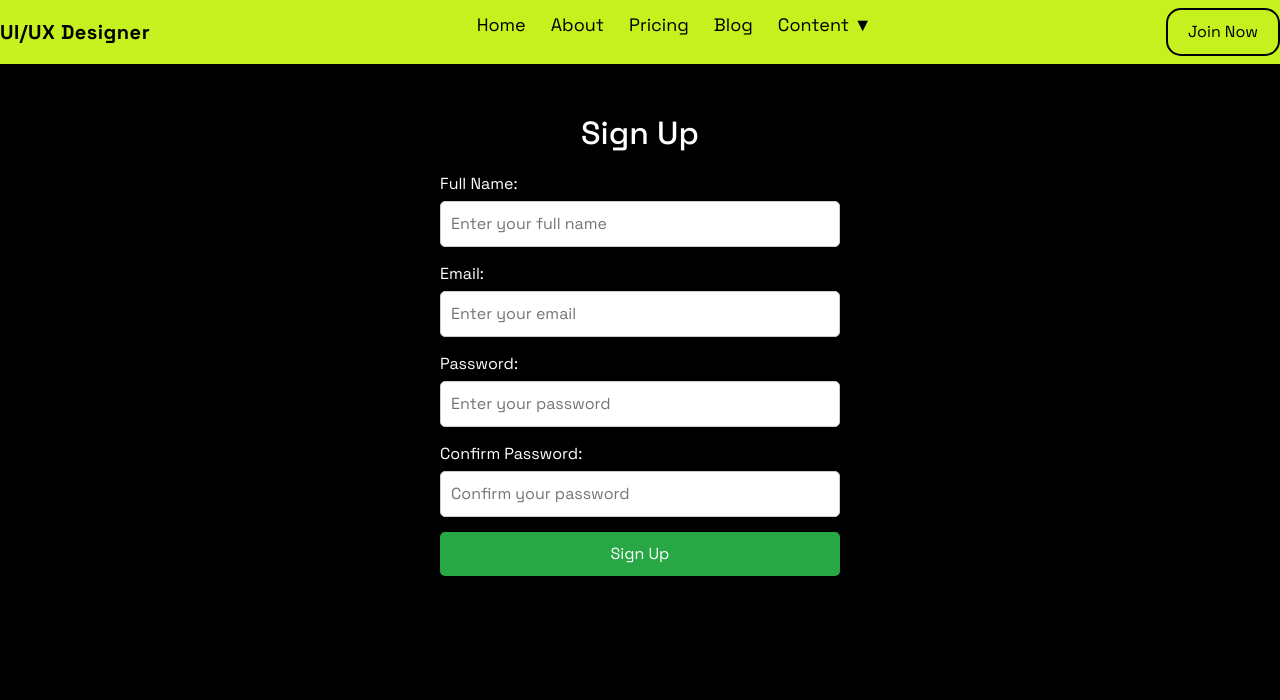
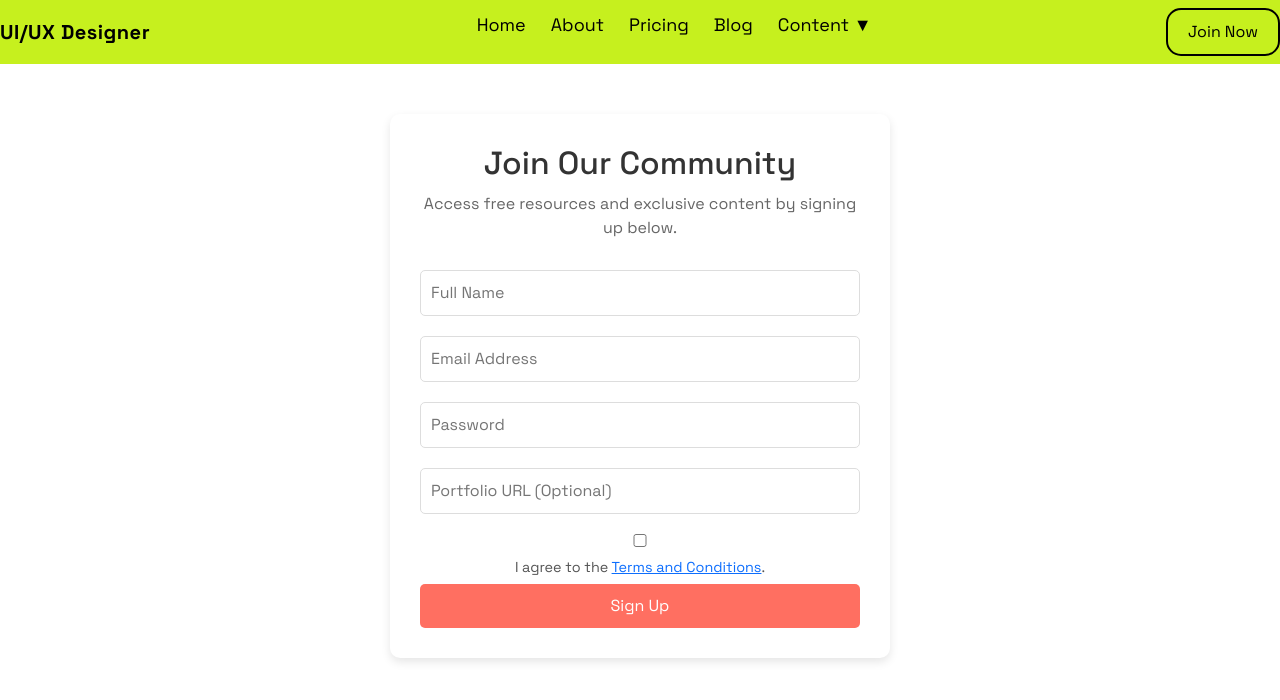
Before and after one commit to Anidisam/ux-designer, a React (Vite) app: page /signup in a window 1280 px wide. Shown: the top 700 px of the page. Built offline with nearby package versions, Linux system fonts and the light colour scheme.

Commit message:
created another section freeaccess

```diff
--- a/src/App.jsx
+++ b/src/App.jsx
@@ -11,7 +11,7 @@ import About from "./components/About";
 import Pricing from "./components/Pricing";
 import Authentication from "./components/Authentication";
 import Signin from "./components/Signin";
-import SignUp from "./components/SignUp";
+// import SignUp from "./components/SignUp";
 // import CreateAccount from "./components/CreateAccount";
 import ArticleDetail from "./components/ArticleDetail";
 import Blog from "./components/Blog";
@@ -19,6 +19,8 @@ import Services from "./components/Services";
 import Testimonials from "./components/Testimonials";
 import ToolsAndResources from "./components/ToolsAndResources";
 import Contact from "./components/Contact";
+import SignForm from "./components/SignForm";
+import FreeAccess from "./components/FreeAccess";
 
 function Home() {
   return (
@@ -44,7 +46,7 @@ function App() {
         <Route path="/pricing" element={<Pricing />} />
         <Route path="/auth" element={<Authentication />} />
         <Route path="/signin" element={<Signin />} />
-        <Route path="/signup" element={<SignUp />} />
+        {/* <Route path="/signup" element={<SignUp />} /> */}
         {/* <Route path="/create-account" element={<CreateAccount />} /> */}
         <Route path="/article-detail/:id" element={<ArticleDetail />} />{" "}
         <Route path="/blog" element={<Blog />} />
@@ -52,6 +54,8 @@ function App() {
         <Route path="/testimonials" element={<Testimonials />} />
         <Route path="/resources" element={<ToolsAndResources />} />
         <Route path="/contact" element={<Contact />} />
+        <Route path="/signup" element={<SignForm />} />
+        <Route path="/freeaccess" element={<FreeAccess />} />
       </Routes>
     </Router>
   );
--- /dev/null
+++ b/src/assets/css/signform.css
@@ -0,0 +1,68 @@
+.signup-container {
+  max-width: 500px;
+  margin: 50px auto;
+  background: white;
+  padding: 30px;
+  border-radius: 10px;
+  box-shadow: 0 4px 10px rgba(0, 0, 0, 0.1);
+  text-align: center;
+}
+
+.signup-container h1 {
+  font-size: 2rem;
+  margin-bottom: 10px;
+  color: #333;
+}
+
+.signup-container p {
+  color: #666;
+  margin-bottom: 20px;
+}
+
+.signup-container form input {
+  width: 100%;
+  padding: 10px;
+  margin: 10px 0;
+  border: 1px solid #ddd;
+  border-radius: 5px;
+}
+
+.signup-container form label {
+  font-size: 0.9rem;
+  color: #555;
+}
+
+.signup-container form button {
+  width: 100%;
+  padding: 10px;
+  background: #ff6f61;
+  color: white;
+  border: none;
+  border-radius: 5px;
+  cursor: pointer;
+  transition: background 0.3s ease, transform 0.3s ease;
+}
+
+.signup-container form button:hover {
+  background: #e94e3b;
+  transform: scale(1.05);
+}
+
+.spinner {
+  border: 4px solid #f3f3f3;
+  border-top: 4px solid #ff6f61;
+  border-radius: 50%;
+  width: 20px;
+  height: 20px;
+  animation: spin 1s linear infinite;
+  display: inline-block;
+}
+
+@keyframes spin {
+  0% {
+    transform: rotate(0deg);
+  }
+  100% {
+    transform: rotate(360deg);
+  }
+}
--- /dev/null
+++ b/src/components/FreeAccess.jsx
@@ -0,0 +1,68 @@
+import React from "react";
+import "../assets/css/freeaccess.css";
+
+const FreeAccess = () => {
+  return (
+    <div className="freeaccess-container">
+      <h1>Welcome to Free Access</h1>
+      <p>Explore the resources below to start your UI/UX journey:</p>
+
+      <div className="resources">
+        {/* Free UI/UX Tutorials */}
+        <div className="resource-box">
+          <h2>Free UI/UX Tutorials</h2>
+          <p>Learn the basics of UI/UX design through step-by-step tutorials.</p>
+          <a
+            href="https://www.youtube.com/results?search_query=free+ui+ux+tutorials"
+            target="_blank"
+            rel="noopener noreferrer"
+            className="resource-button"
+          >
+            Explore Tutorials
+          </a>
+        </div>
+
+        {/* Basic Design Tools */}
+        <div className="resource-box">
+          <h2>Basic Design Tools</h2>
+          <p>Discover essential tools to kickstart your design projects.</p>
+          <a
+            href="https://www.figma.com/"
+            target="_blank"
+            rel="noopener noreferrer"
+            className="resource-button"
+          >
+            Explore Tools
+          </a>
+        </div>
+
+        {/* Beginner Guides */}
+        <div className="resource-box">
+          <h2>Beginner Guides</h2>
+          <p>Access comprehensive guides to build a strong foundation in design.</p>
+          <a
+            href="https://www.behance.net/"
+            target="_blank"
+            rel="noopener noreferrer"
+            className="resource-button"
+          >
+            Explore Guides
+          </a>
+        </div>
+      </div>
+
+      {/* Upgrade to Premium Button */}
+      <div className="upgrade-container">
+        <p>Want more features and exclusive resources?</p>
+        <button
+          className="upgrade-button"
+          onClick={() => window.location.href = "/pricing"}
+        >
+          Upgrade to Premium
+        </button>
+      </div>
+    </div>
+  );
+};
+
+export default FreeAccess;
--- /dev/null
+++ b/src/components/SignForm.jsx
@@ -0,0 +1,40 @@
+import React, { useState } from "react";
+import { useNavigate } from "react-router-dom"; // Import useNavigate
+import "../assets/css/signform.css";
+
+const SignForm = () => {
+  const [loading, setLoading] = useState(false);
+  const navigate = useNavigate(); // Initialize the navigation function
+
+  const handleSubmit = (e) => {
+    e.preventDefault();
+    setLoading(true);
+    setTimeout(() => {
+      alert("Sign-up successful! Welcome to the community.");
+      setLoading(false);
+      navigate("/freeaccess"); // Redirect to FreeAccess page
+    }, 5000); // Simulate a 5-second loading spinner
+  };
+
+  return (
+    <div className="signup-container">
+      <h1>Join Our Community</h1>
+      <p>Access free resources and exclusive content by signing up below.</p>
+      <form onSubmit={handleSubmit}>
+        <input type="text" placeholder="Full Name" required />
+        <input type="email" placeholder="Email Address" required />
+        <input type="password" placeholder="Password" required />
+        <input type="url" placeholder="Portfolio URL (Optional)" />
+        <label>
+          <input type="checkbox" required /> I agree to the{" "}
+          <a href="#">Terms and Conditions</a>.
+        </label>
+        <button type="submit">
+          {loading ? <span className="spinner"></span> : "Sign Up"}
+        </button>
+      </form>
+    </div>
+  );
+};
+
+export default SignForm;
--- a/src/components/SignUp.jsx
+++ b/src/components/SignUp.jsx
@@ -1,94 +1,94 @@
-import React, { useState } from "react";
-import "../assets/css/signup.css";
+// import React, { useState } from "react";
+// import "../assets/css/signup.css";
 
-const SignUp = () => {
-  const [formData, setFormData] = useState({
-    name: "",
-    email: "",
-    password: "",
-    confirmPassword: "",
-  });
+// const SignUp = () => {
+//   const [formData, setFormData] = useState({
+//     name: "",
+//     email: "",
+//     password: "",
+//     confirmPassword: "",
+//   });
 
-  const [errorMessage, setErrorMessage] = useState("");
+//   const [errorMessage, setErrorMessage] = useState("");
 
-  const handleInputChange = (e) => {
-    const { name, value } = e.target;
-    setFormData({ ...formData, [name]: value });
-  };
+//   const handleInputChange = (e) => {
+//     const { name, value } = e.target;
+//     setFormData({ ...formData, [name]: value });
+//   };
 
-  const handleSubmit = (e) => {
-    e.preventDefault();
-    if (formData.password !== formData.confirmPassword) {
-      setErrorMessage("Passwords do not match");
-    } else {
-      setErrorMessage("");
-      // Add the logic for successful form submission (e.g., API call)
-      alert("Form submitted successfully!");
-    }
-  };
+//   const handleSubmit = (e) => {
+//     e.preventDefault();
+//     if (formData.password !== formData.confirmPassword) {
+//       setErrorMessage("Passwords do not match");
+//     } else {
+//       setErrorMessage("");
+//       // Add the logic for successful form submission (e.g., API call)
+//       alert("Form submitted successfully!");
+//     }
+//   };
 
-  return (
-    <div className="signup-container">
-      <h1>Sign Up</h1>
-      <form className="signup-form" onSubmit={handleSubmit}>
-        <div className="form-group">
-          <label htmlFor="name">Full Name:</label>
-          <input
-            type="text"
-            id="name"
-            name="name"
-            placeholder="Enter your full name"
-            value={formData.name}
-            onChange={handleInputChange}
-            required
-          />
-        </div>
-        <div className="form-group">
-          <label htmlFor="email">Email:</label>
-          <input
-            type="email"
-            id="email"
-            name="email"
-            placeholder="Enter your email"
-            value={formData.email}
-            onChange={handleInputChange}
-            required
-          />
-        </div>
-        <div className="form-group">
-          <label htmlFor="password">Password:</label>
-          <input
-            type="password"
-            id="password"
-            name="password"
-            placeholder="Enter your password"
-            value={formData.password}
-            onChange={handleInputChange}
-            required
-          />
-        </div>
-        <div className="form-group">
-          <label htmlFor="confirm-password">Confirm Password:</label>
-          <input
-            type="password"
-            id="confirm-password"
-            name="confirmPassword"
-            placeholder="Confirm your password"
-            value={formData.confirmPassword}
-            onChange={handleInputChange}
-            required
-          />
-          {errorMessage && <p className="error-message">{errorMessage}</p>}
-        </div>
-        <button type="submit" className="signup-btn">
-          Sign Up
-        </button>
-      </form>
-    </div>
-  );
-};
+//   return (
+//     <div className="signup-container">
+//       <h1>Sign Up</h1>
+//       <form className="signup-form" onSubmit={handleSubmit}>
+//         <div className="form-group">
+//           <label htmlFor="name">Full Name:</label>
+//           <input
+//             type="text"
+//             id="name"
+//             name="name"
+//             placeholder="Enter your full name"
+//             value={formData.name}
+//             onChange={handleInputChange}
+//             required
+//           />
+//         </div>
+//         <div className="form-group">
+//           <label htmlFor="email">Email:</label>
+//           <input
+//             type="email"
+//             id="email"
+//             name="email"
+//             placeholder="Enter your email"
+//             value={formData.email}
+//             onChange={handleInputChange}
+//             required
+//           />
+//         </div>
+//         <div className="form-group">
+//           <label htmlFor="password">Password:</label>
+//           <input
+//             type="password"
+//             id="password"
+//             name="password"
+//             placeholder="Enter your password"
+//             value={formData.password}
+//             onChange={handleInputChange}
+//             required
+//           />
+//         </div>
+//         <div className="form-group">
+//           <label htmlFor="confirm-password">Confirm Password:</label>
+//           <input
+//             type="password"
+//             id="confirm-password"
+//             name="confirmPassword"
+//             placeholder="Confirm your password"
+//             value={formData.confirmPassword}
+//             onChange={handleInputChange}
+//             required
+//           />
+//           {errorMessage && <p className="error-message">{errorMessage}</p>}
+//         </div>
+//         <button type="submit" className="signup-btn">
+//           Sign Up
+//         </button>
+//       </form>
+//     </div>
+//   );
+// };
 
-export default SignUp;
+// export default SignUp;
 
 
 
@@ -116,56 +116,56 @@ export default SignUp;
 
 
 
-// import { useState } from "react";
-// import { useNavigate } from "react-router-dom";
+// // import { useState } from "react";
+// // import { useNavigate } from "react-router-dom";
 
-// const SignUp = () => {
-//   const [email, setEmail] = useState("");
-//   const [password, setPassword] = useState("");
-//   const [confirmPassword, setConfirmPassword] = useState("");
-//   const navigate = useNavigate(); // useNavigate hook
+// // const SignUp = () => {
+// //   const [email, setEmail] = useState("");
+// //   const [password, setPassword] = useState("");
+// //   const [confirmPassword, setConfirmPassword] = useState("");
+// //   const navigate = useNavigate(); // useNavigate hook
 
-//   const handleSignUp = (e) => {
-//     e.preventDefault();
-//     if (password === confirmPassword) {
-//       // Example logic for user creation, replace with your real authentication logic
-//       if (email && password) {
-//         // Redirect to Home page after successful sign-up
-//         navigate("/home");
-//       } else {
-//         alert("Please fill out all fields!");
-//       }
-//     } else {
-//       alert("Passwords do not match!");
-//     }
-//   };
+// //   const handleSignUp = (e) => {
+// //     e.preventDefault();
+// //     if (password === confirmPassword) {
+// //       // Example logic for user creation, replace with your real authentication logic
+// //       if (email && password) {
+// //         // Redirect to Home page after successful sign-up
+// //         navigate("/home");
+// //       } else {
+// //         alert("Please fill out all fields!");
+// //       }
+// //     } else {
+// //       alert("Passwords do not match!");
+// //     }
+// //   };
 
-//   return (
-//     <div>
-//       <h2>Sign Up</h2>
-//       <form onSubmit={handleSignUp}>
-//         <input
-//           type="email"
-//           placeholder="Email"
-//           value={email}
-//           onChange={(e) => setEmail(e.target.value)}
-//         />
-//         <input
-//           type="password"
-//           placeholder="Password"
-//           value={password}
-//           onChange={(e) => setPassword(e.target.value)}
-//         />
-//         <input
-//           type="password"
-//           placeholder="Confirm Password"
-//           value={confirmPassword}
-//           onChange={(e) => setConfirmPassword(e.target.value)}
-//         />
-//         <button type="submit">Sign Up</button>
-//       </form>
-//     </div>
-//   );
-// };
+// //   return (
+// //     <div>
+// //       <h2>Sign Up</h2>
+// //       <form onSubmit={handleSignUp}>
+// //         <input
+// //           type="email"
+// //           placeholder="Email"
+// //           value={email}
+// //           onChange={(e) => setEmail(e.target.value)}
+// //         />
+// //         <input
+// //           type="password"
+// //           placeholder="Password"
+// //           value={password}
+// //           onChange={(e) => setPassword(e.target.value)}
+// //         />
+// //         <input
+// //           type="password"
+// //           placeholder="Confirm Password"
+// //           value={confirmPassword}
+// //           onChange={(e) => setConfirmPassword(e.target.value)}
+// //         />
+// //         <button type="submit">Sign Up</button>
+// //       </form>
+// //     </div>
+// //   );
+// // };
 
-// export default SignUp;
+// // export default SignUp;
```
Also changed, not shown: src/assets/css/freeaccess.css (added, +115 -0 lines), src/assets/css/hero.css (+10 -8 lines), src/components/Hero.jsx (+10 -1 lines).
